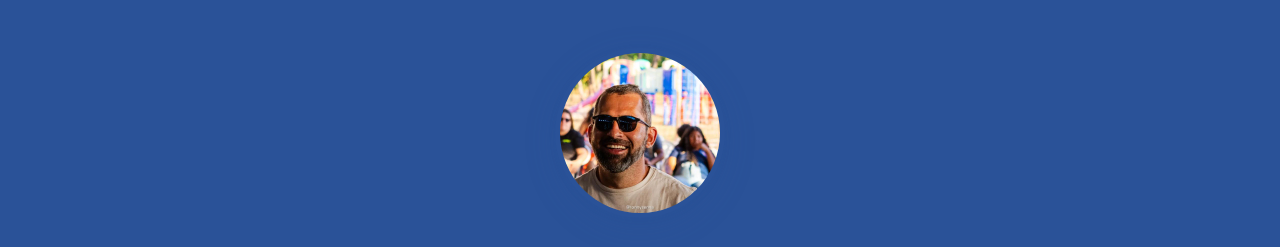
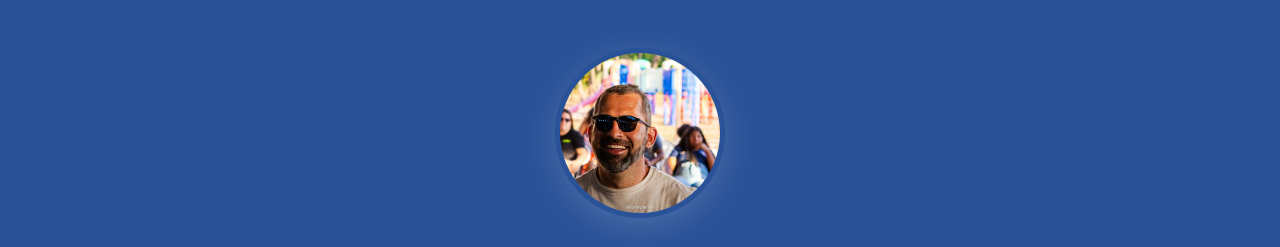
Before and after one commit to ronnysenna/perfil-ronny, a plain HTML site: page index.html in a window 1280 px wide. Shown: the top 247 px of the page. Drawn offline with Linux system fonts and the light colour scheme.

Commit message:
ajustar caminho da imagem de perfil e melhorar estilo do cabeçalho

```diff
--- a/index.html
+++ b/index.html
@@ -10,7 +10,7 @@
 
 <body>
     <header>
-        <img src="/image/perfil.jpeg" alt="Foto de Perfil" class="profile-img">
+        <img src="image/perfil.jpeg" alt="Foto de Perfil" class="profile-img">
         <h1>Ronny Senna</h1>
     </header>
     <section>
--- a/perfil.css
+++ b/perfil.css
@@ -20,6 +20,7 @@ header h1 {
   color: #cfdef3;
   margin-bottom: 8px;
   letter-spacing: 2px;
+
   font-weight: 700;
   font-family: "Montserrat", Arial, sans-serif;
 }
@@ -30,7 +31,7 @@ header h1 {
   height: 160px;
   object-fit: cover;
   border-radius: 50%;
-  box-shadow: 0 8px 32px rgba(42, 82, 152, 0.18),
+  box-shadow: 0 8px 32px rgba(244, 246, 247, 0.18),
     0 1.5px 6px rgba(42, 82, 152, 0.12);
   border: 5px solid #2a5298;
   transition: transform 0.3s, box-shadow 0.3s;
```
